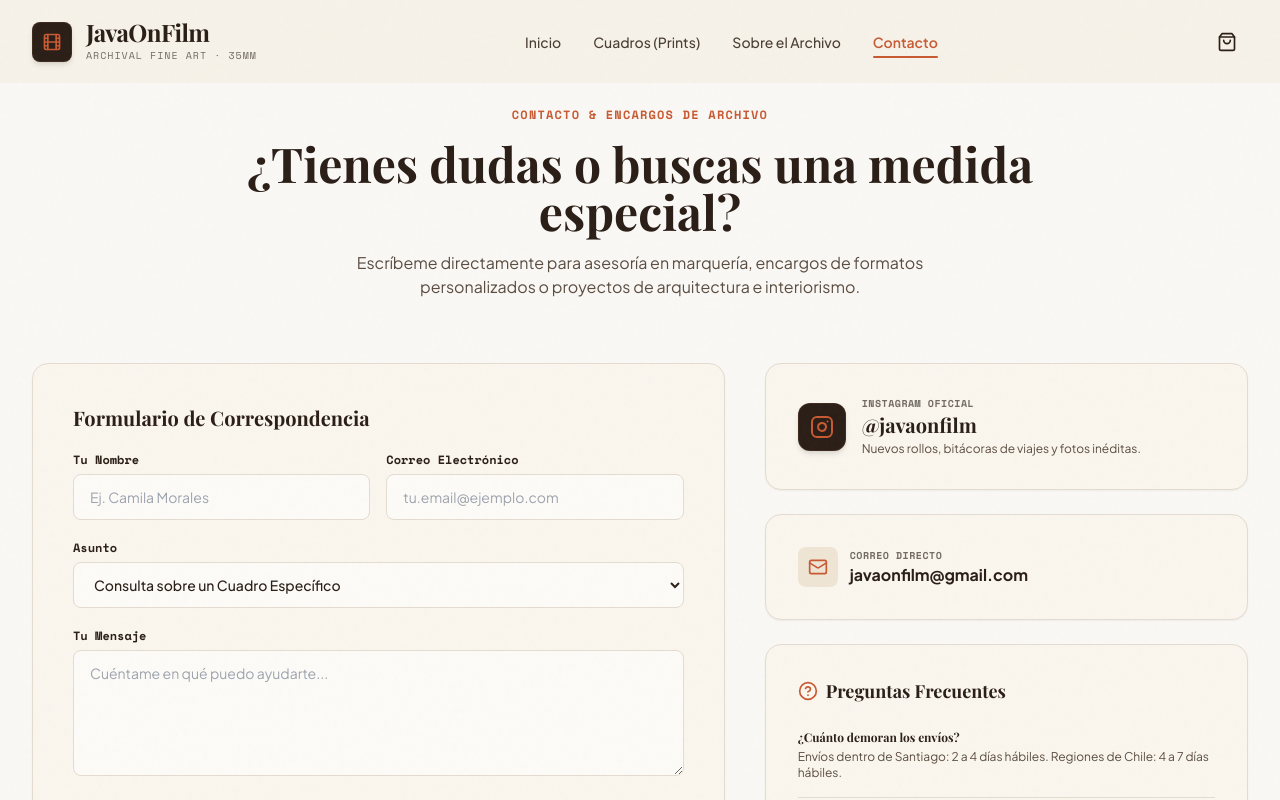
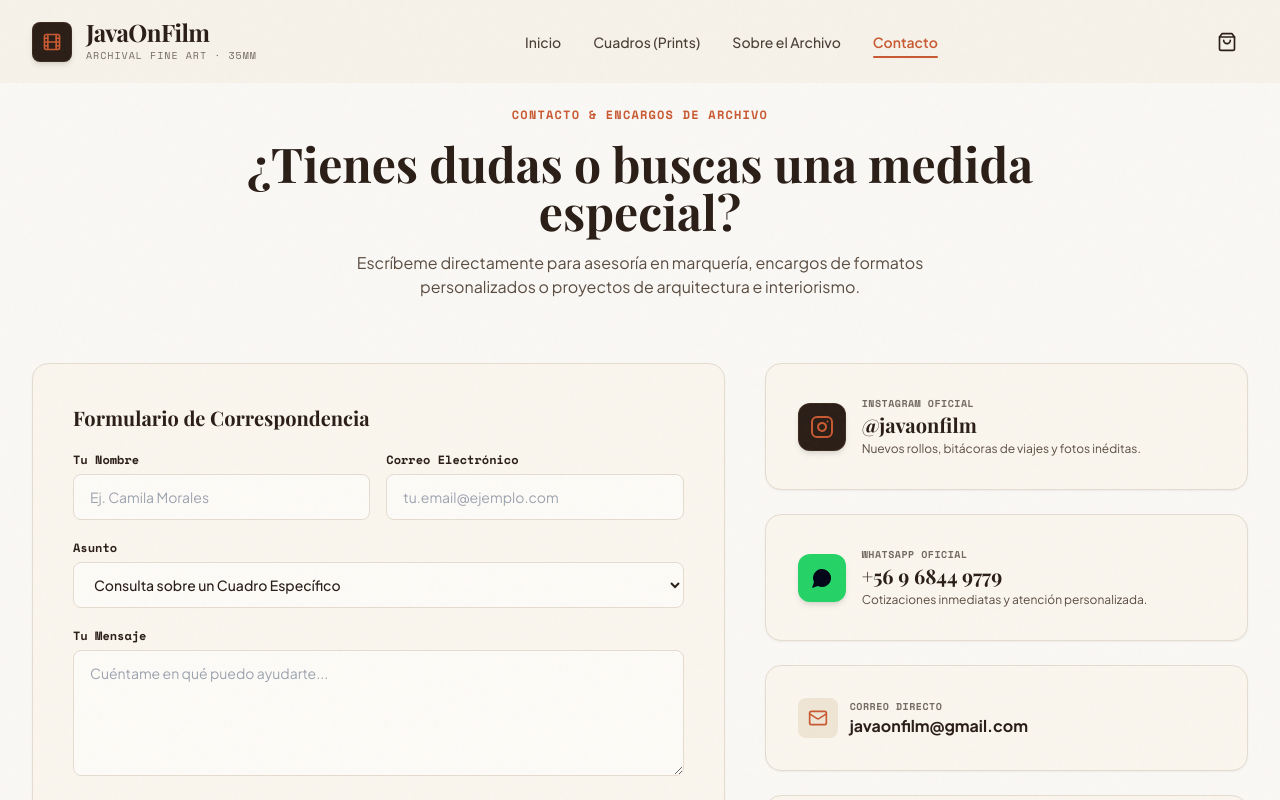
Before and after one commit to javigutierrezra/javaonfilm-web, a React (Vite) app: page /contact in a window 1280 px wide. Shown: the top 800 px of the page. Built offline with nearby package versions, Linux system fonts and the light colour scheme; a web font is replaced by a local one.

Commit message:
feat: configurar número oficial de WhatsApp +56968449779 y añadir acceso directo en Contacto

```diff
--- a/src/data/products.js
+++ b/src/data/products.js
@@ -80,7 +80,7 @@ export const PRODUCTS = [
  */
 export const STORE_CONFIG = {
   storeName: "JavaOnFilm",
-  whatsAppNumber: "56912345678", // Cambia este número por tu WhatsApp con código de país (ej. 56912345678)
+  whatsAppNumber: "56968449779", // Número oficial de WhatsApp de JavaOnFilm (+56 9 6844 9779)
   instagramUrl: "https://instagram.com/javaonfilm",
   email: "javaonfilm@gmail.com"
 };
--- a/src/pages/Contact.jsx
+++ b/src/pages/Contact.jsx
@@ -1,5 +1,5 @@
 import React, { useState } from 'react';
-import { Mail, Instagram, Send, CheckCircle2, HelpCircle } from 'lucide-react';
+import { Mail, Instagram, Send, CheckCircle2, HelpCircle, MessageCircle } from 'lucide-react';
 
 export default function Contact() {
   const [submitted, setSubmitted] = useState(false);
@@ -148,6 +148,27 @@ export default function Contact() {
               </div>
             </a>
 
+            {/* WhatsApp Direct Card */}
+            <a
+              href="https://wa.me/56968449779?text=Hola!%20Quisiera%20hacer%20una%20consulta%20sobre%20tus%20cuadros%20an%C3%A1logos."
+              target="_blank"
+              rel="noreferrer"
+              className="bg-[#FAF6EE] p-8 rounded-2xl border border-[#E4DCD0] shadow-sm block group hover:border-[#25D366] transition-all"
+            >
+              <div className="flex items-center gap-4">
+                <div className="w-12 h-12 bg-[#25D366] text-slate-950 rounded-xl flex items-center justify-center shadow-md group-hover:scale-105 transition-transform">
+                  <MessageCircle className="w-6 h-6 fill-slate-950 stroke-none" />
+                </div>
+                <div>
+                  <span className="text-[10px] font-mono font-bold text-[#736B63] block uppercase tracking-wider">WhatsApp Oficial</span>
+                  <span className="text-xl font-serif font-bold text-[#2A1E17] group-hover:text-[#25D366] transition-colors">
+                    +56 9 6844 9779
+                  </span>
+                  <p className="text-xs text-[#5A4C40] mt-0.5">Cotizaciones inmediatas y atención personalizada.</p>
+                </div>
+              </div>
+            </a>
+
             {/* Email Direct */}
             <div className="bg-[#FAF6EE] p-8 rounded-2xl border border-[#E4DCD0] shadow-sm space-y-4">
               <div className="flex items-center gap-3">
```
